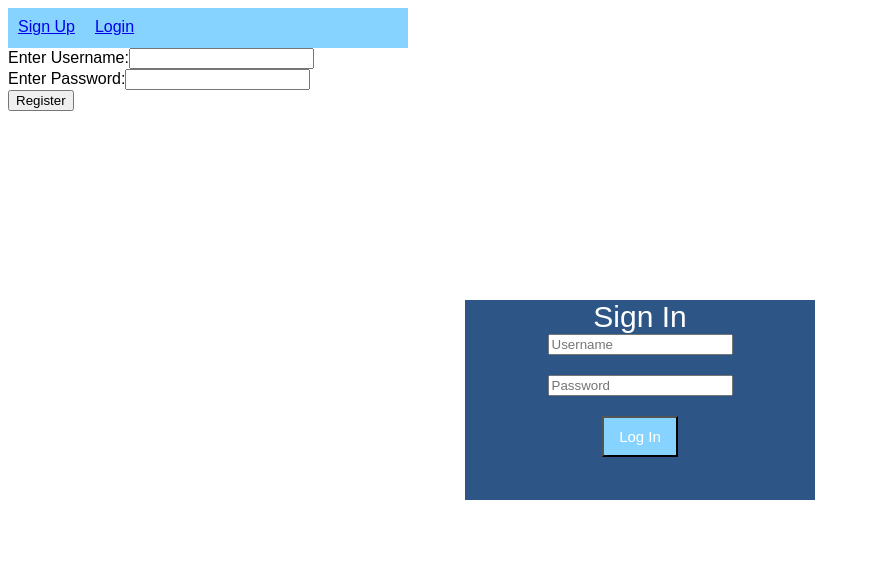
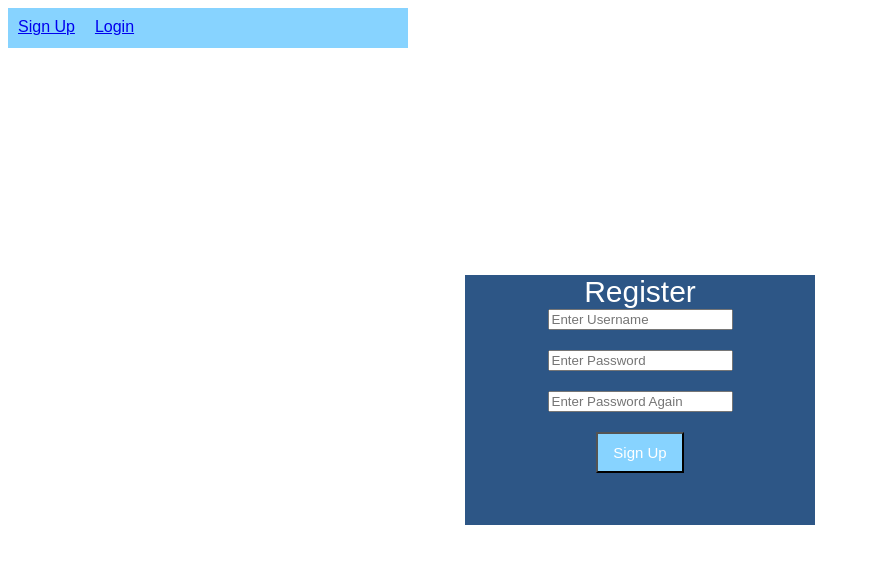
Before and after one commit to cookcb/node-authentication, a React app: page /register in a window 1280 px wide. Shown: the top 564 px of the page, without its empty margins (0-870 px from the left). Built offline with nearby package versions, Linux system fonts and the light colour scheme.

Commit message:
Added styling to registration page

```diff
--- a/src/components/App.js
+++ b/src/components/App.js
@@ -40,7 +40,7 @@ class App extends Component{
                     </div>
                 </Router>
                 <div>
-                    <Login />
+
                 </div>
             </div>
         )
--- a/src/components/Login.js
+++ b/src/components/Login.js
@@ -62,7 +62,6 @@ class Login extends Component{
                 </div>
             )
         }else{
-            console.log(styles.formStyle);
             return(
                 <div className={styles.formStyle}>
                     <span className={styles.header}>Sign In</span>
--- a/src/components/Register.js
+++ b/src/components/Register.js
@@ -1,6 +1,7 @@
 import React, {Component} from 'react';
 import axios from 'axios';
 import { Route, Redirect } from 'react-router';
+import styles from '../styles.css'
 
 class Register extends Component{
     constructor(props){
@@ -8,6 +9,7 @@ class Register extends Component{
         this.state = {
             username: "",
             password: "",
+            passwordCheck: "",
             responseMessage: "",
             profile: "",
             redirect: false
@@ -27,6 +29,20 @@ class Register extends Component{
 
     handleSubmit(event){
         event.preventDefault();
+        if(this.state.username === ""){
+            this.setState({
+                responseMessage: "Missing Username"
+            });
+        }else if(this.state.password == ""){
+            this.setState({
+                responseMessage: "Missing Password"
+            });
+        }
+        else if(this.state.passwordCheck !== this.state.password){
+            this.setState({
+                responseMessage: "Passwords do not match"
+            });
+        }else{
             axios.post('/register', {
                 username: this.state.username,
                 password: this.state.password
@@ -43,6 +59,7 @@ class Register extends Component{
                 console.log(err.response);
             });
         }
+    }
 
     render() {
         if(this.state.redirect){
@@ -56,18 +73,20 @@ class Register extends Component{
             )
         }else{
             return (
-                <div>
+                <div className={styles.formStyleRegister}>
+                    <span className={styles.header}>Register</span>
                     <form onSubmit={this.handleSubmit}>
-                        <div>
-                            <label for="username">Enter Username:</label>
-                            <input name="username" type="text" onChange={this.handleChange}/>
+                        <div className={styles.inputContainer}>
+                            <input name="username" type="text" placeHolder="Enter Username" onChange={this.handleChange}/>
                         </div>
-                        <div>
-                            <label for="password">Enter Password:</label>
-                            <input name="password" type="text" onChange={this.handleChange}/>
+                        <div className={styles.inputContainer}>
+                            <input name="password" type="text" placeHolder="Enter Password" onChange={this.handleChange}/>
                         </div>
-                        <div>
-                            <input type="submit" value="Register" />
+                        <div className={styles.inputContainer}>
+                            <input name="passwordCheck" type="text" placeHolder="Enter Password Again" onChange={this.handleChange}/>
+                        </div>
+                        <div className={styles.buttonContainer}>
+                            <button type="submit" className={styles.button}>Sign Up</button>
                         </div>
                     </form>
                     <span>{this.state.responseMessage}</span>
--- a/src/styles.css
+++ b/src/styles.css
@@ -2,9 +2,23 @@ body{
     font-family: sans-serif;
 }
 
-.formStyle {
+.formStyleLogin {
     width: 350px;
     height: 200px;
+    position: absolute;
+    margin: auto;
+    top: 0;
+    right: 0;
+    bottom: 0;
+    left: 0;
+    color: #ffffff;;
+    background-color: #2d5686;
+    text-align: center;
+}
+
+.formStyleRegister {
+    width: 350px;
+    height: 250px;
     position: absolute;
     margin: auto;
     top: 0;
```
Also changed, not shown: 1 other file (tests, documents, lock files or other folders). Lines whose indentation alone changed are shown as unchanged.
